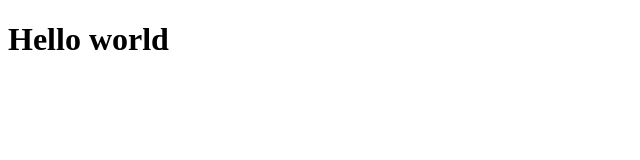
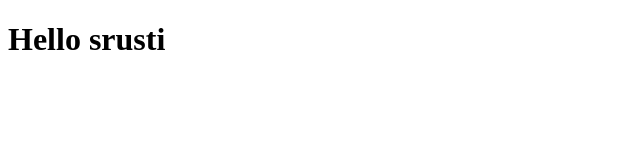
Before and after one commit to Srustip2003/git-practice, a plain HTML site: page index.html in a window 1280 px wide. Shown: the full height of the page, 0-640 px from the left. Drawn offline with Linux system fonts and the light colour scheme.

Commit message:
added message in index.html

```diff
--- a/index.html
+++ b/index.html
@@ -7,6 +7,6 @@
     <title>Document</title>
 </head>
 <body>
-    <h1>Hello world</h1>
+    <h1>Hello srusti</h1>
 </body>
 </html>
```
